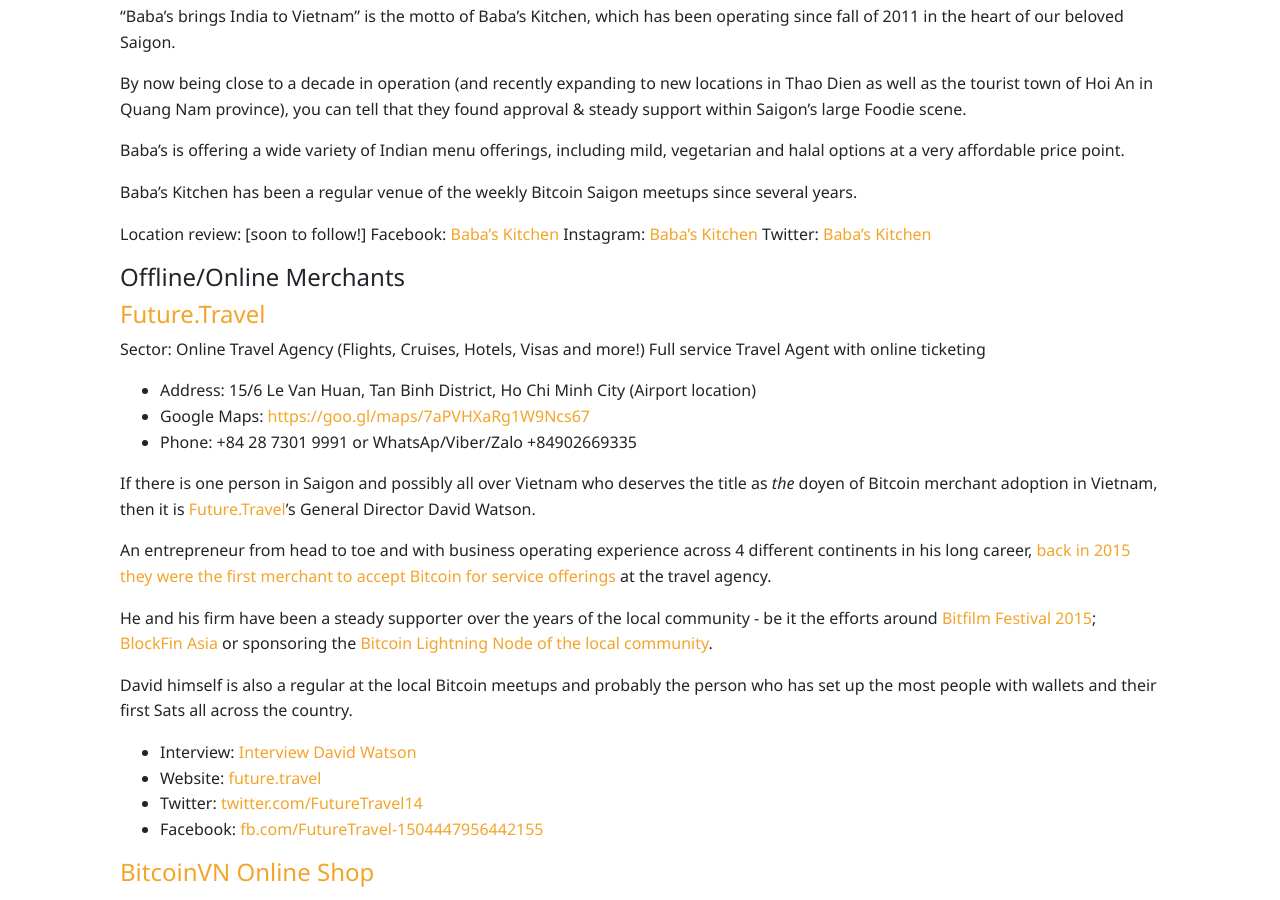
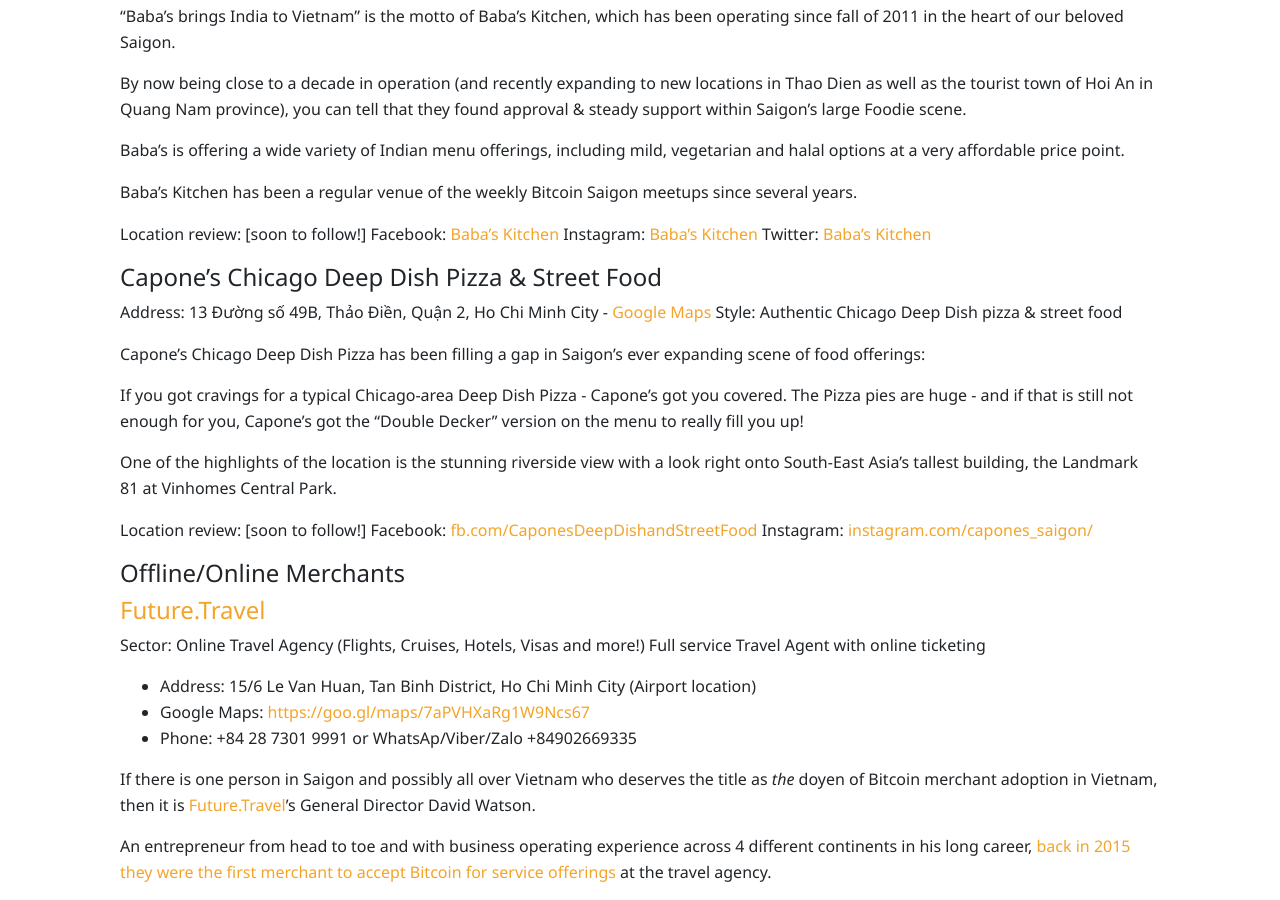
Before and after one commit to bitcoinsaigon/bitcoinsaigon.github.io, a Jekyll site: the page built from _pages/spend-sats-saigon.md, in a window 1280 px wide and 900 px high, scrolled down 2825 px. Built offline with Jekyll 4.4.1, drawn with Linux system fonts in a browser that asks for light colours; nearby versions of some CDN libraries.

Commit message:
add new merchant

```diff
--- a/_pages/spend-sats-saigon.md
+++ b/_pages/spend-sats-saigon.md
@@ -123,6 +123,21 @@
 Instagram: [Baba’s Kitchen](https://instagram.com/babaskitchenvn)
 Twitter: [Baba’s Kitchen](https://twitter.com/babaskitchenvn)
 
+#### Capone’s Chicago Deep Dish Pizza & Street Food
+
+Address: 13 Đường số 49B, Thảo Điền, Quận 2, Ho Chi Minh City - [Google Maps](https://g.page/CaponesPizzaSaigonHCMC?share)
+Style: Authentic Chicago Deep Dish pizza & street food
+
+Capone’s Chicago Deep Dish Pizza has been filling a gap in Saigon’s ever expanding scene of food offerings:
+
+If you got cravings for a typical Chicago-area Deep Dish Pizza - Capone’s got you covered. The Pizza pies are huge - and if that is still not enough for you, Capone’s got the “Double Decker” version on the menu to really fill you up!
+
+One of the highlights of the location is the stunning riverside view with a look right onto South-East Asia’s tallest building, the Landmark 81 at Vinhomes Central Park.
+
+Location review: [soon to follow!]
+Facebook: [fb.com/CaponesDeepDishandStreetFood](https://facebook.com/CaponesDeepDishandStreetFood)
+Instagram: [instagram.com/capones_saigon/](https://www.instagram.com/capones_saigon/)
+
 #### Offline/Online Merchants
 
 #### [Future.Travel](https://future.travel/)
```
